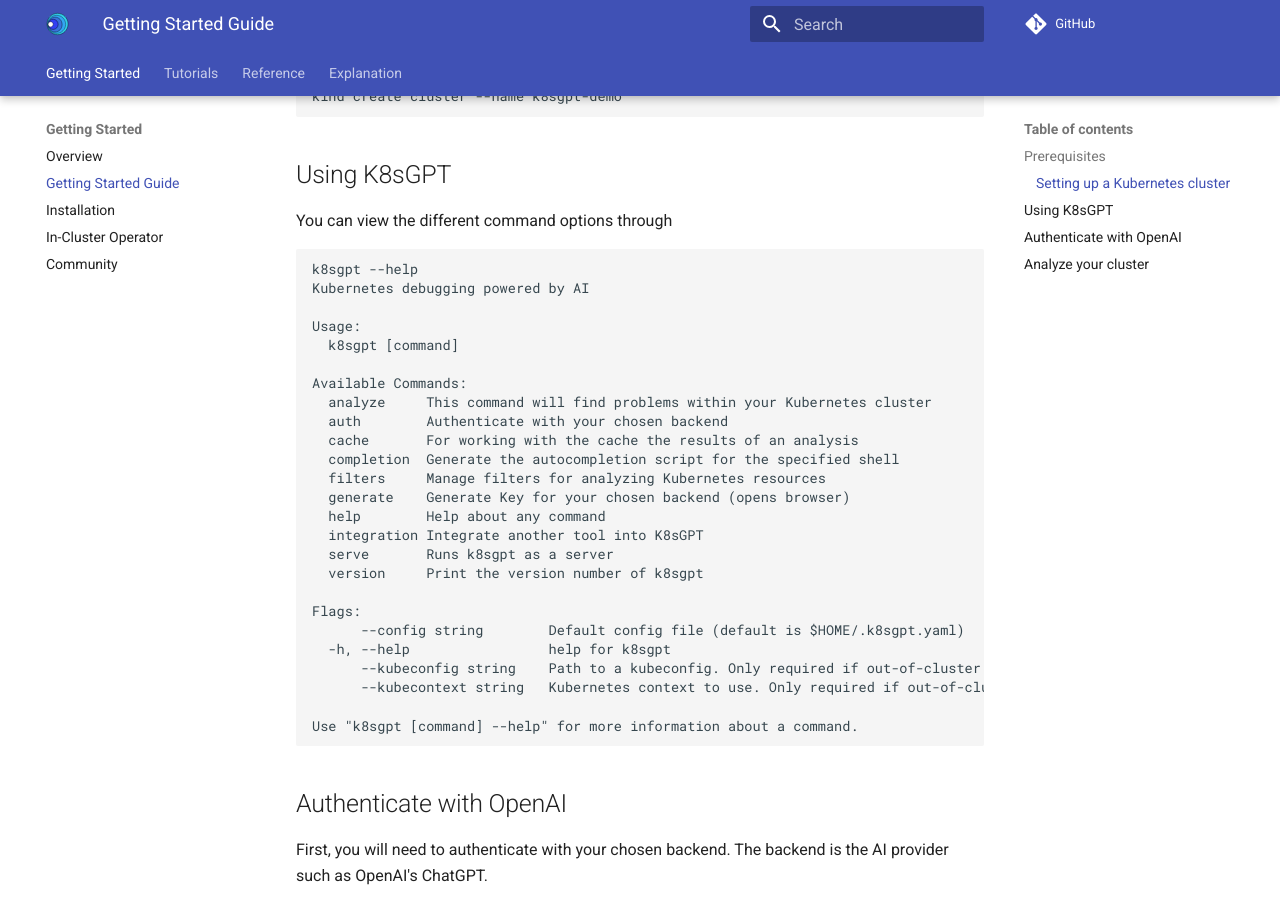
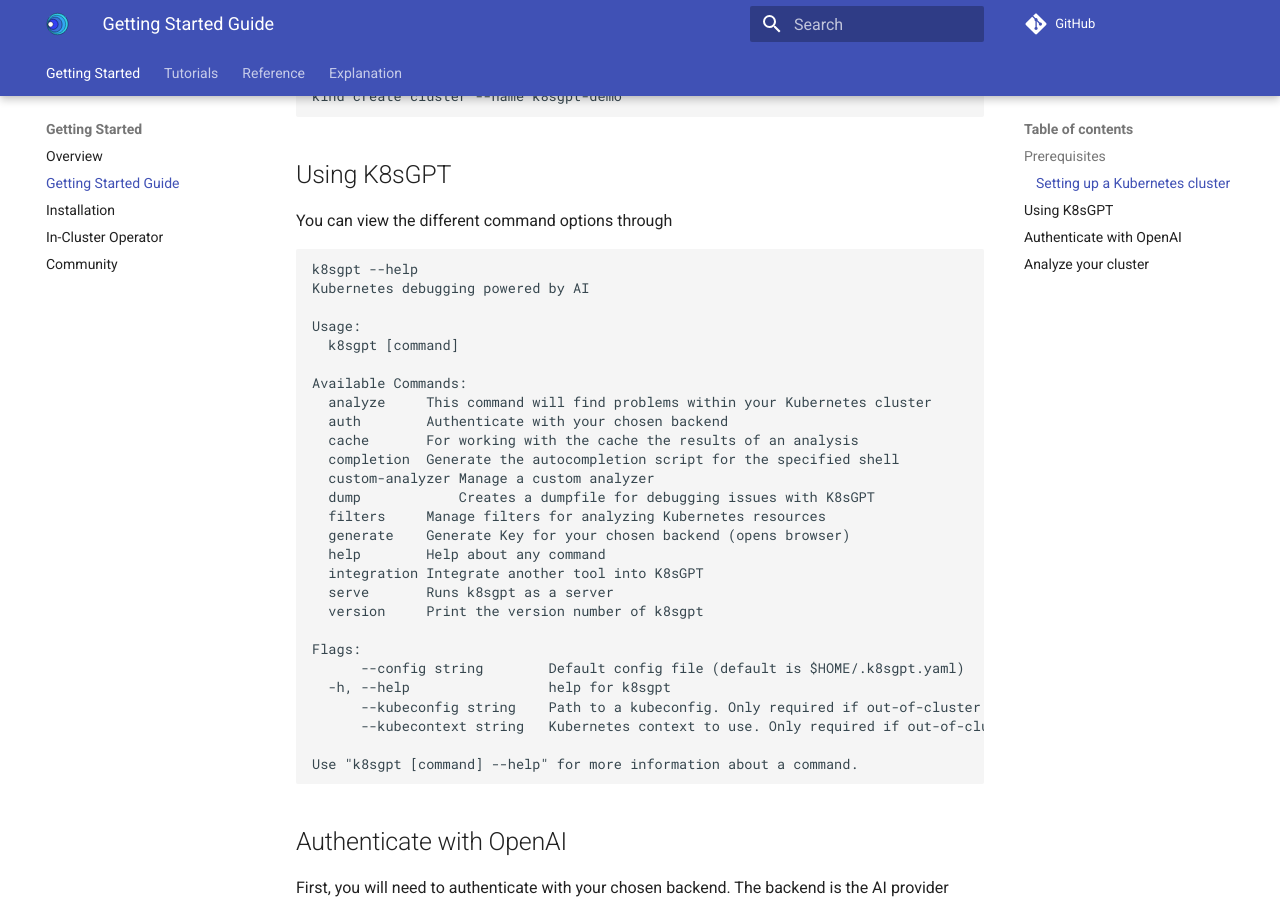
Before and after one commit to k8sgpt-ai/docs, an MkDocs documentation site: the page built from docs/getting-started/getting-started.md, in a window 1280 px wide and 900 px high, scrolled down 950 px. Built offline with MkDocs 1.6.1 and Material for MkDocs 9.7.7, drawn with Linux system fonts in a browser that asks for light colours; comment, search, counter and statistics services are not loaded.

Commit message:
docs: add custom-analyzer and dump commands in k8sgpt 0.3.48
In the new version of k8sgpt (0.3.48), two additional commands, `custom-analyzer` and `dump`, were introduced. These commands were missing from the documentation. This pull request adds detailed information about these two commands to ensure the documentation is accurate and up-to-date.


Signed-off-by: 100daysofdevops <47483190+100daysofdevops@users.noreply.github.com>

```diff
--- a/docs/getting-started/getting-started.md
+++ b/docs/getting-started/getting-started.md
@@ -47,6 +47,8 @@ Available Commands:
   auth        Authenticate with your chosen backend
   cache       For working with the cache the results of an analysis
   completion  Generate the autocompletion script for the specified shell
+  custom-analyzer Manage a custom analyzer
+  dump            Creates a dumpfile for debugging issues with K8sGPT
   filters     Manage filters for analyzing Kubernetes resources
   generate    Generate Key for your chosen backend (opens browser)
   help        Help about any command
```
